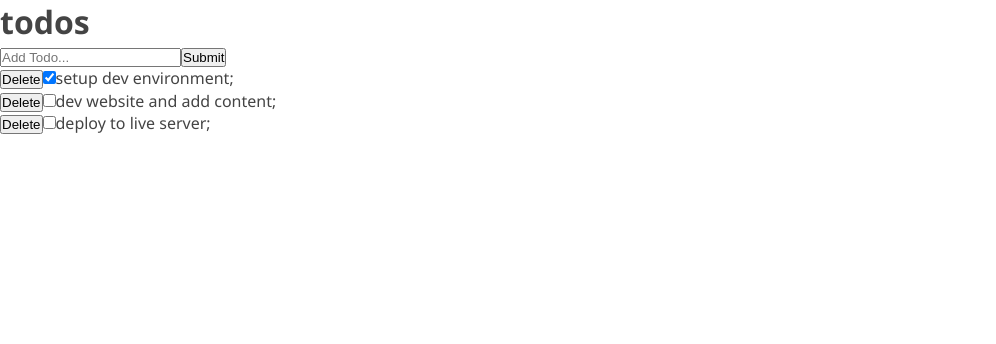
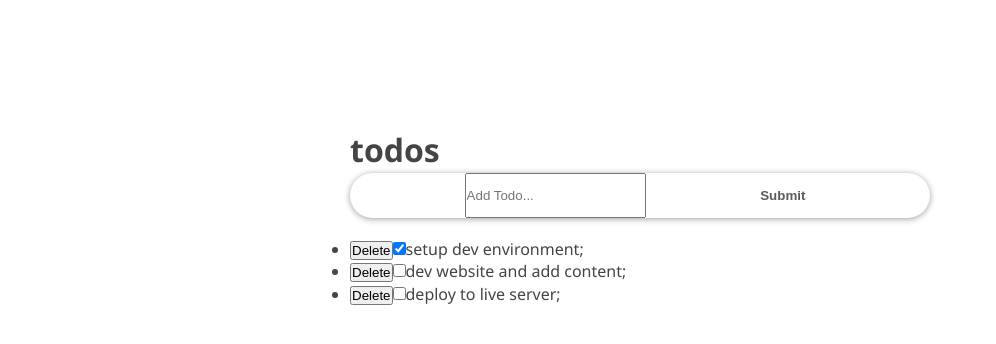
Before and after one commit to kayej22/react-todo-app, a React (Create React App) app: page / in a window 1280 px wide. Shown: the top 344 px of the page, without its empty margins (0-996 px from the left). Built offline with nearby package versions, Linux system fonts and the light colour scheme.

Commit message:
updating css

```diff
--- a/src/App.css
+++ b/src/App.css
@@ -11,3 +11,55 @@
   background: #fff;
   height: 100vh;
 }
+
+.container {
+  display: flex;
+  flex-direction: column;
+  justify-content: center;
+  align-items: center;
+  max-width: 600px;
+  margin: 0 auto;
+}
+
+.inner {
+  width: 100%;
+  padding: 8rem 10px 4rem;
+}
+
+.form-container {
+  width: 100%;
+  margin-bottom: 20px;
+  display: flex;
+  border-radius: calc(0.5 * 100px);
+  box-shadow: 0 1px 6px 0 rgba(0, 0, 0, 0.38);
+  justify-content: space-evenly;
+}
+
+.input-text {
+  font-size: 1rem;
+  font-weight: 400;
+  width: 85%;
+  padding-right: 5px;
+  padding-left: 10px;
+  border-radius: calc(0.5 * 100px);
+}
+
+.input-text::placeholder {
+  color: #000;
+}
+
+.input-submit {
+  background: transparent;
+  color: #5b5b5b;
+  text-transform: capitalize;
+  cursor: pointer;
+  font-weight: 600;
+  margin-right: 10px;
+}
+
+.input-text,
+.input-submit {
+  height: 45px;
+  outline: none;
+  border: none;
+}
```
